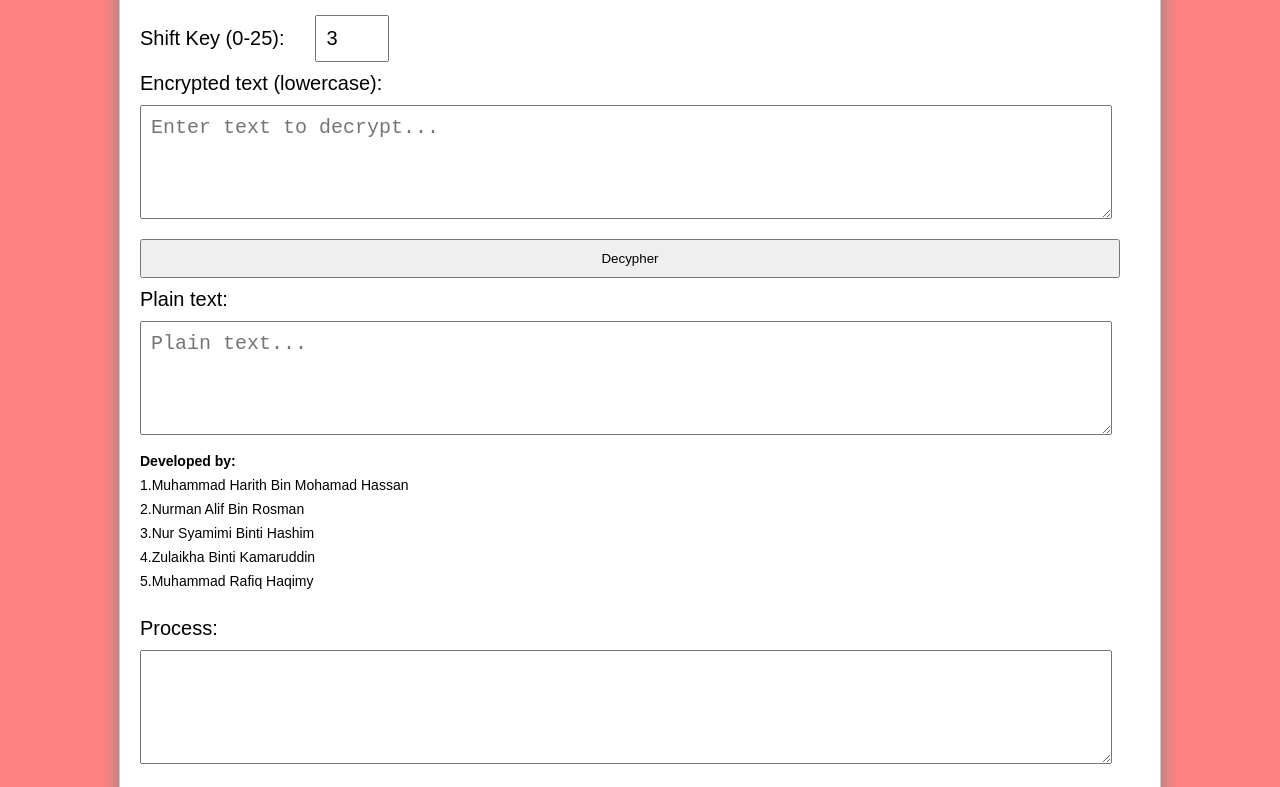
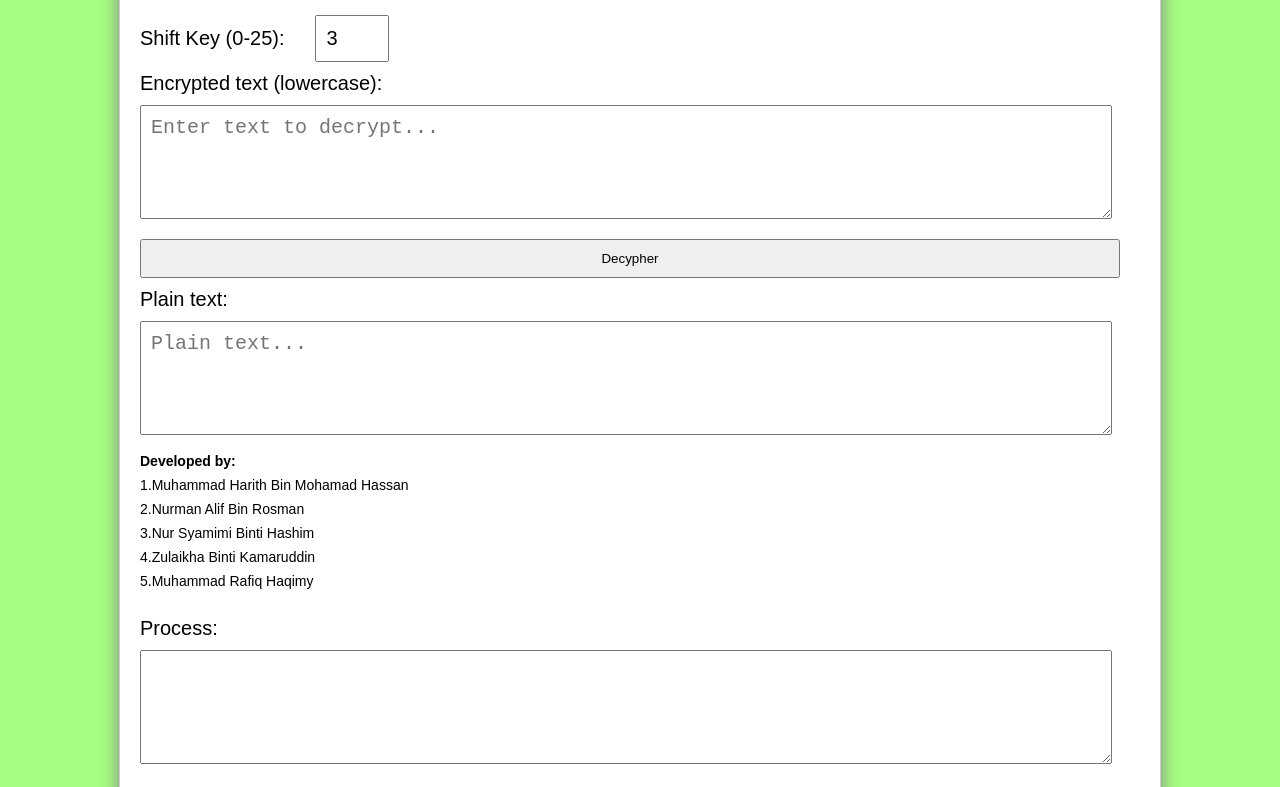
Before and after one commit to nurmanalif/cipher, a plain HTML site: page decrypt.html in a window 1280 px wide. Shown: the part 146-933 px from the top of the page. Drawn offline with Linux system fonts and the light colour scheme.

Commit message:
Update decrypt.html

```diff
--- a/decrypt.html
+++ b/decrypt.html
@@ -8,7 +8,7 @@
         body {
             font-family: Arial, sans-serif;
             margin: 20px;
-            background-color: #ff8282;
+            background-color: #a5ff82;
         }
         .container {
             display: flex;
```
